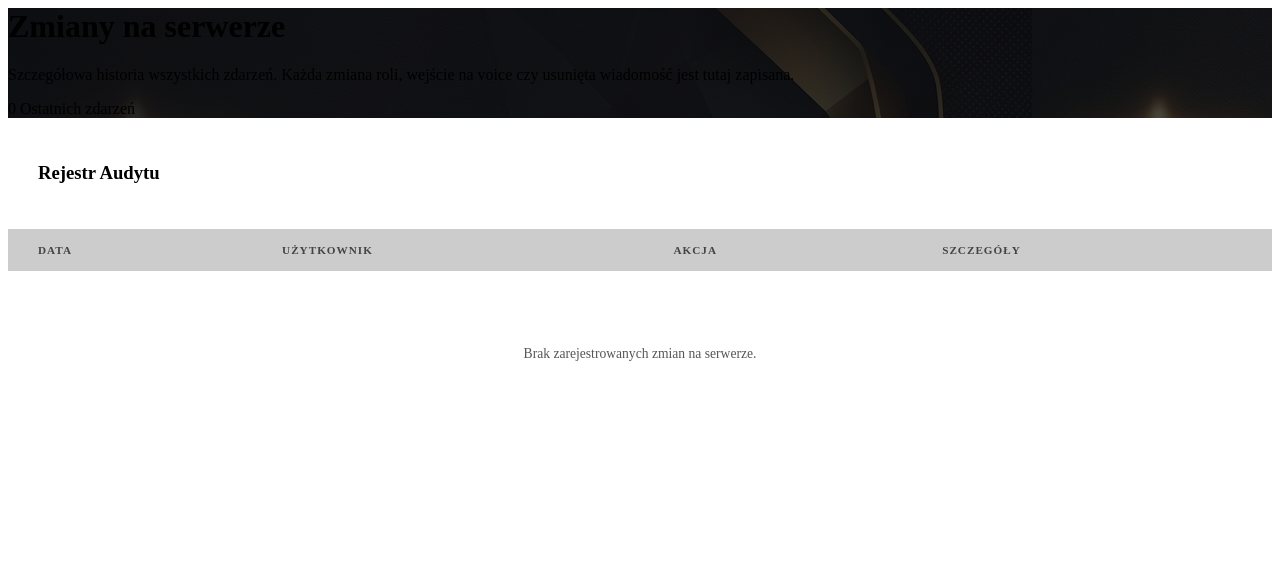
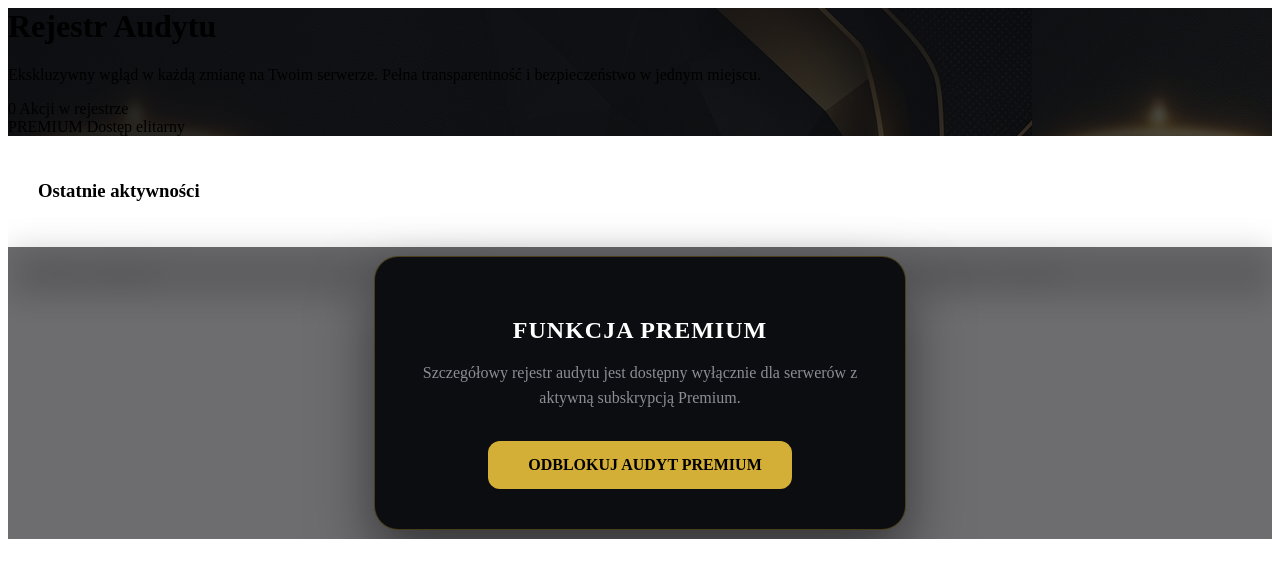
Before and after one commit to Bladerunner004/www.polskibotwelcome.com, a Flask app: template templates/moderacja/zmiany_na_serwerze.html in a window 1280 px wide. Shown: the top 578 px of the page. Run offline with Flask 3, Linux system fonts and the light colour scheme; the template is opened without the code that fills it, so the values that code supplies are empty; parts of the project's set-up code (start-up, migrations or seed data) failed here and were passed over; some libraries are stand-ins or nearby versions.

Commit message:
Audit Logs: Locked the module for Premium users and performed a complete visual upgrade of the audit table.

```diff
--- a/templates/moderacja/zmiany_na_serwerze.html
+++ b/templates/moderacja/zmiany_na_serwerze.html
@@ -2,10 +2,10 @@
     <div class="hero-glass">
         <div class="hero-header">
             <h1 class="hero-title">
-                <span class="decorative-text">Zmiany</span> na serwerze
+                <span class="decorative-text">Rejestr</span> Audytu
             </h1>
             <p class="hero-subtitle">
-                Szczegółowa historia wszystkich zdarzeń. Każda zmiana roli, wejście na voice czy usunięta wiadomość jest tutaj zapisana.
+                Ekskluzywny wgląd w każdą zmianę na Twoim serwerze. Pełna transparentność i bezpieczeństwo w jednym miejscu.
             </p>
         </div>
         <div class="hero-stats">
@@ -13,60 +13,88 @@
                 <div class="stat-icon"><i class="fas fa-list-ul"></i></div>
                 <div class="stat-info">
                     <span class="stat-value">{{ audit_logs|length }}</span>
-                    <span class="stat-label">Ostatnich zdarzeń</span>
+                    <span class="stat-label">Akcji w rejestrze</span>
                 </div>
             </div>
-            {% if main_settings.premium %}
             <div class="hero-stat-item">
                 <div class="stat-icon" style="color: #d4af37;"><i class="fas fa-crown"></i></div>
                 <div class="stat-info">
                     <span class="stat-value">PREMIUM</span>
-                    <span class="stat-label">System Audytu</span>
+                    <span class="stat-label">Dostęp elitarny</span>
                 </div>
             </div>
-            {% endif %}
         </div>
     </div>
 </div>
 
-<div class="settings-card {% if main_settings.premium %}premium-card-gold{% endif %}" style="padding: 0; overflow: hidden;">
+<div class="settings-card {% if main_settings.premium %}premium-card-gold{% endif %}" style="padding: 0; overflow: hidden; position: relative;">
     <div class="card-header" style="padding: 25px 30px; border-bottom: 1px solid rgba(255,255,255,0.05);">
-        <h3><i class="fas fa-history"></i> Rejestr Audytu</h3>
+        <h3><i class="fas fa-history"></i> Ostatnie aktywności</h3>
     </div>
-    <div class="card-body" style="padding: 0;">
-        <div class="audit-table-wrapper">
+
+    <div class="card-body" style="padding: 0; position: relative;">
+        <!-- BLOKADA PREMIUM -->
+        {% if not main_settings.premium %}
+        <div class="premium-lock-overlay">
+            <div class="lock-content">
+                <div class="lock-icon"><i class="fas fa-lock"></i></div>
+                <h2>Funkcja Premium</h2>
+                <p>Szczegółowy rejestr audytu jest dostępny wyłącznie dla serwerów z aktywną subskrypcją Premium.</p>
+                <a href="/config/{{ server_id }}/premium" class="btn-unlock-premium">
+                    <i class="fas fa-crown"></i> ODBLOKUJ AUDYT PREMIUM
+                </a>
+            </div>
+        </div>
+        {% endif %}
+
+        <div class="audit-table-wrapper {% if not main_settings.premium %}is-locked{% endif %}">
             <table class="audit-table">
                 <thead>
                     <tr>
-                        <th>DATA</th>
-                        <th>UŻYTKOWNIK</th>
+                        <th>DATA I GODZINA</th>
+                        <th>ADMINISTRATOR</th>
                         <th>AKCJA</th>
-                        <th>SZCZEGÓŁY</th>
+                        <th>SZCZEGÓŁY ZMIANY</th>
                     </tr>
                 </thead>
                 <tbody>
                     {% for log in audit_logs %}
                     <tr>
-                        <td class="col-date">{{ log.created_at }}</td>
+                        <td class="col-date">
+                            <div class="date-box">
+                                <span class="time-main">{{ log.created_at }}</span>
+                            </div>
+                        </td>
                         <td class="col-user">
-                            <div class="user-pill">
-                                <img src="{{ log.user_avatar }}" class="user-avatar" onerror="this.src='https://cdn.discordapp.com/embed/avatars/0.png'">
-                                <span>{{ log.username }}</span>
+                            <div class="user-pill-fancy">
+                                <img src="{{ log.user_avatar }}" class="user-avatar-small" onerror="this.src='https://cdn.discordapp.com/embed/avatars/0.png'">
+                                <div class="user-info-text">
+                                    <span class="username">{{ log.username }}</span>
+                                    <span class="user-id">ID: {{ log.user_id }}</span>
+                                </div>
                             </div>
                         </td>
                         <td class="col-action">
-                            <span class="action-badge badge-{{ log.action_type|lower }}">
-                                {{ log.action_type }}
-                            </span>
+                            {% if "CREATE" in log.action_type %}
+                                <span class="action-badge-fancy badge-create"><i class="fas fa-plus-circle"></i> {{ log.action_type }}</span>
+                            {% elif "DELETE" in log.action_type %}
+                                <span class="action-badge-fancy badge-delete"><i class="fas fa-trash-alt"></i> {{ log.action_type }}</span>
+                            {% else %}
+                                <span class="action-badge-fancy badge-update"><i class="fas fa-pen"></i> {{ log.action_type }}</span>
+                            {% endif %}
                         </td>
-                        <td class="col-details">{{ log.details }}</td>
+                        <td class="col-details">
+                            <div class="details-bubble">
+                                {{ log.details|replace('{', '')|replace('}', '')|replace('"', '') }}
+                            </div>
+                        </td>
                     </tr>
                     {% endfor %}
                     {% if not audit_logs %}
                     <tr>
-                        <td colspan="4" style="text-align: center; padding: 60px; color: #555;">
-                            <i class="fas fa-ghost" style="display: block; font-size: 2rem; margin-bottom: 15px; opacity: 0.2;"></i>
-                            Brak zarejestrowanych zmian na serwerze.
+                        <td colspan="4" style="text-align: center; padding: 100px 30px; color: #555;">
+                            <div style="font-size: 3rem; margin-bottom: 20px; opacity: 0.1;"><i class="fas fa-folder-open"></i></div>
+                            Brak zarejestrowanych zmian. System oczekuje na aktywność.
                         </td>
                     </tr>
                     {% endif %}
@@ -77,20 +105,37 @@
 </div>
 
 <style>
-    .audit-table-wrapper { width: 100%; overflow-x: auto; }
-    .audit-table { width: 100%; border-collapse: collapse; min-width: 800px; }
-    .audit-table th { text-align: left; padding: 15px 30px; font-size: 0.7rem; font-weight: 900; color: #444; letter-spacing: 1px; text-transform: uppercase; background: rgba(0,0,0,0.2); }
-    .audit-table td { padding: 18px 30px; border-bottom: 1px solid rgba(255,255,255,0.02); font-size: 0.85rem; color: #aaa; vertical-align: middle; }
+    .audit-table-wrapper { width: 100%; overflow-x: auto; transition: 0.5s filter; }
+    .audit-table-wrapper.is-locked { filter: blur(15px); pointer-events: none; user-select: none; }
+
+    .premium-lock-overlay {
+        position: absolute; inset: 0; z-index: 100;
+        display: flex; align-items: center; justify-content: center;
+        background: rgba(12, 13, 17, 0.6); backdrop-filter: blur(2px);
+    }
+    .lock-content { text-align: center; max-width: 450px; padding: 40px; background: #0c0d11; border: 1px solid rgba(212, 175, 55, 0.3); border-radius: 24px; box-shadow: 0 30px 60px rgba(0,0,0,0.5); }
+    .lock-icon { font-size: 3rem; color: #d4af37; margin-bottom: 20px; }
+    .lock-content h2 { color: white; font-weight: 900; margin-bottom: 15px; text-transform: uppercase; letter-spacing: 1px; }
+    .lock-content p { color: #8b8e94; line-height: 1.6; margin-bottom: 30px; }
+    .btn-unlock-premium { background: #d4af37; color: black; padding: 15px 30px; border-radius: 12px; font-weight: 800; text-decoration: none; display: inline-flex; align-items: center; gap: 10px; transition: 0.3s; }
+    .btn-unlock-premium:hover { transform: scale(1.05); box-shadow: 0 10px 30px rgba(212, 175, 55, 0.3); }
+
+    .audit-table { width: 100%; border-collapse: collapse; min-width: 1000px; }
+    .audit-table th { text-align: left; padding: 20px 30px; font-size: 0.7rem; font-weight: 900; color: #555; letter-spacing: 2px; text-transform: uppercase; background: rgba(0,0,0,0.15); border-bottom: 1px solid rgba(255,255,255,0.05); }
+    .audit-table td { padding: 20px 30px; border-bottom: 1px solid rgba(255,255,255,0.03); vertical-align: middle; }
     .audit-table tr:hover { background: rgba(255,255,255,0.01); }
 
-    .user-pill { display: flex; align-items: center; gap: 10px; color: white; font-weight: 600; }
-    .user-avatar { width: 28px; height: 28px; border-radius: 50%; }
+    .user-pill-fancy { display: flex; align-items: center; gap: 12px; }
+    .user-avatar-small { width: 34px; height: 34px; border-radius: 50%; border: 1px solid rgba(255,255,255,0.1); }
+    .user-info-text { display: flex; flex-direction: column; }
+    .user-info-text .username { color: white; font-weight: 700; font-size: 0.9rem; }
+    .user-info-text .user-id { font-size: 0.7rem; color: #555; font-family: monospace; }
 
-    .action-badge { padding: 4px 10px; border-radius: 6px; font-size: 0.7rem; font-weight: 800; text-transform: uppercase; }
-    .badge-update { background: rgba(0, 168, 252, 0.1); color: #00a8fc; }
-    .badge-create { background: rgba(116, 184, 22, 0.1); color: #74b816; }
-    .badge-delete { background: rgba(250, 82, 82, 0.1); color: #fa5252; }
+    .action-badge-fancy { padding: 6px 12px; border-radius: 8px; font-size: 0.7rem; font-weight: 900; text-transform: uppercase; display: inline-flex; align-items: center; gap: 8px; }
+    .badge-update { background: rgba(0, 168, 252, 0.1); color: #00a8fc; border: 1px solid rgba(0, 168, 252, 0.2); }
+    .badge-create { background: rgba(46, 213, 115, 0.1); color: #2ed573; border: 1px solid rgba(46, 213, 115, 0.2); }
+    .badge-delete { background: rgba(255, 71, 87, 0.1); color: #ff4757; border: 1px solid rgba(255, 71, 87, 0.2); }
 
-    .col-date { white-space: nowrap; font-family: monospace; opacity: 0.5; }
-    .col-details { line-height: 1.4; color: #888; }
+    .col-date { white-space: nowrap; font-family: 'JetBrains Mono', monospace; font-size: 0.8rem; color: #666; }
+    .details-bubble { background: rgba(0,0,0,0.2); padding: 10px 15px; border-radius: 10px; color: #ccc; font-size: 0.85rem; line-height: 1.5; border-left: 3px solid rgba(255,255,255,0.1); }
 </style>
```
